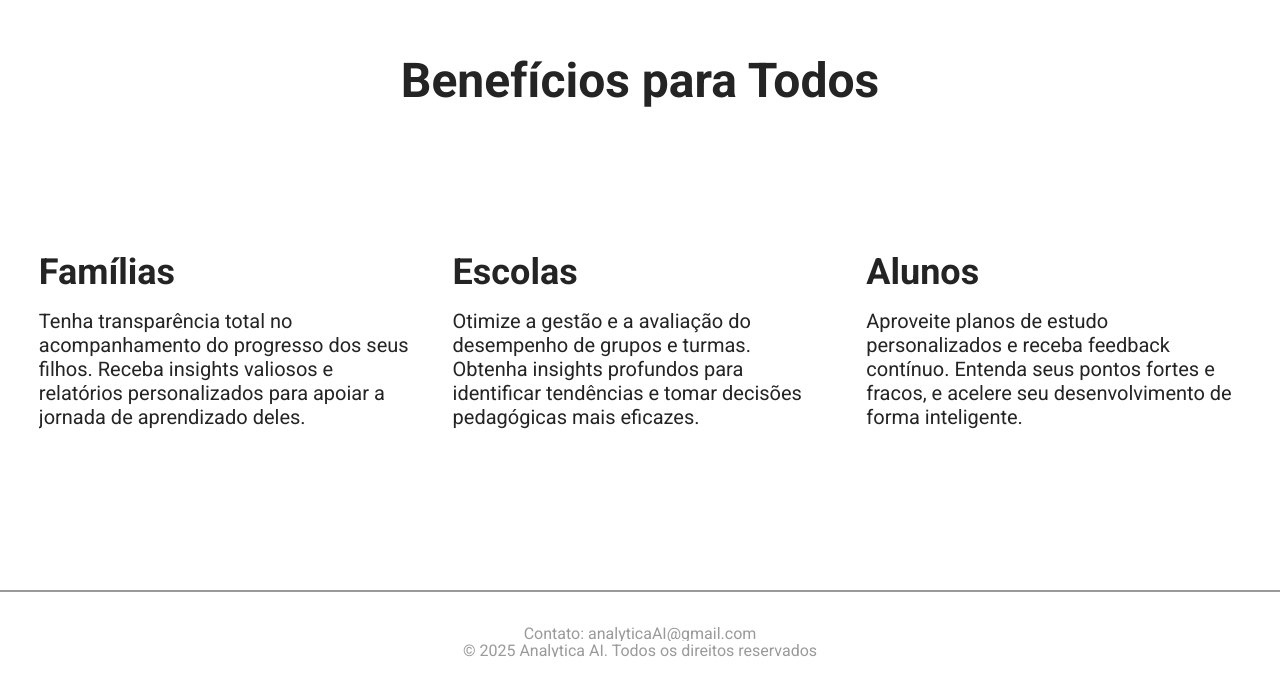
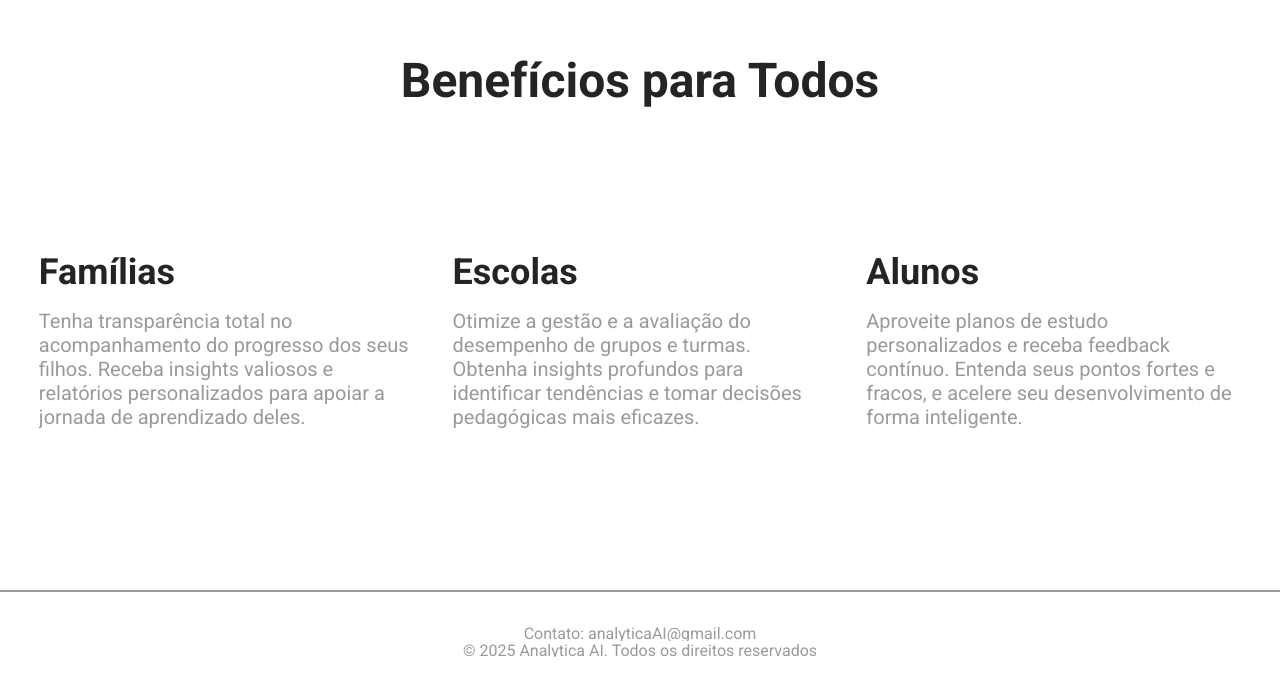
Before and after one commit to campoos/Front-End-TCC-, a React (Vite) app in the folder analityca-ai/: page / in a window 1280 px wide. Shown: the part 1711-2400 px from the top of the page. Built offline with nearby package versions, Linux system fonts and the light colour scheme; what chartjs-plugin-datalabels would draw is missing.

Commit message:
FIX - Correção da cor de texto da tela de home

```diff
--- a/analityca-ai/src/pages/home/Home.css
+++ b/analityca-ai/src/pages/home/Home.css
@@ -264,7 +264,7 @@
   font-size: 1.25rem;
   font-weight: 100;
 
-  color: var(--texto-preto-modo-claro);
+  color: var(--texto-transparente-modo-claro);
 }
 
 #container3 #footer {
```
